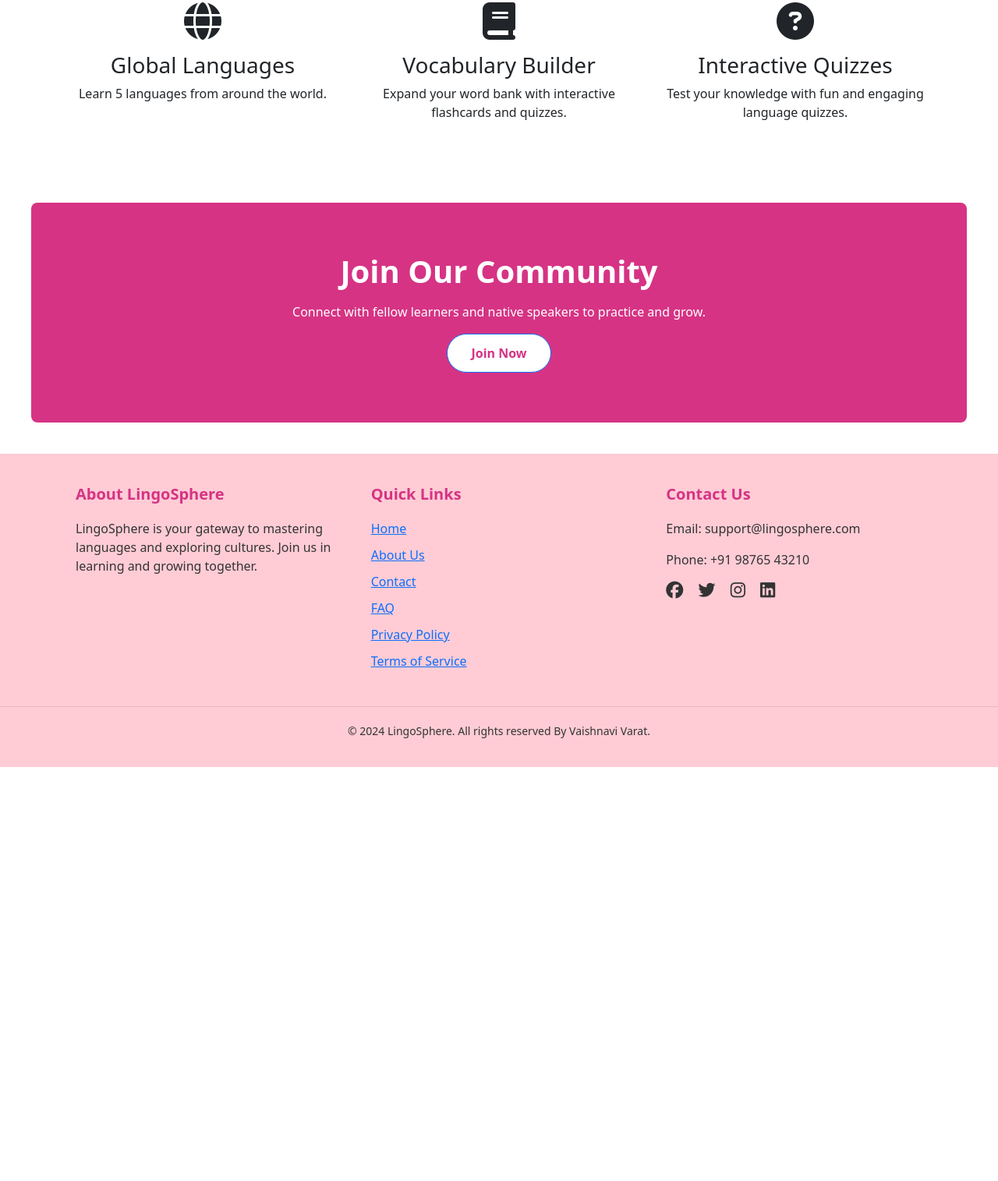
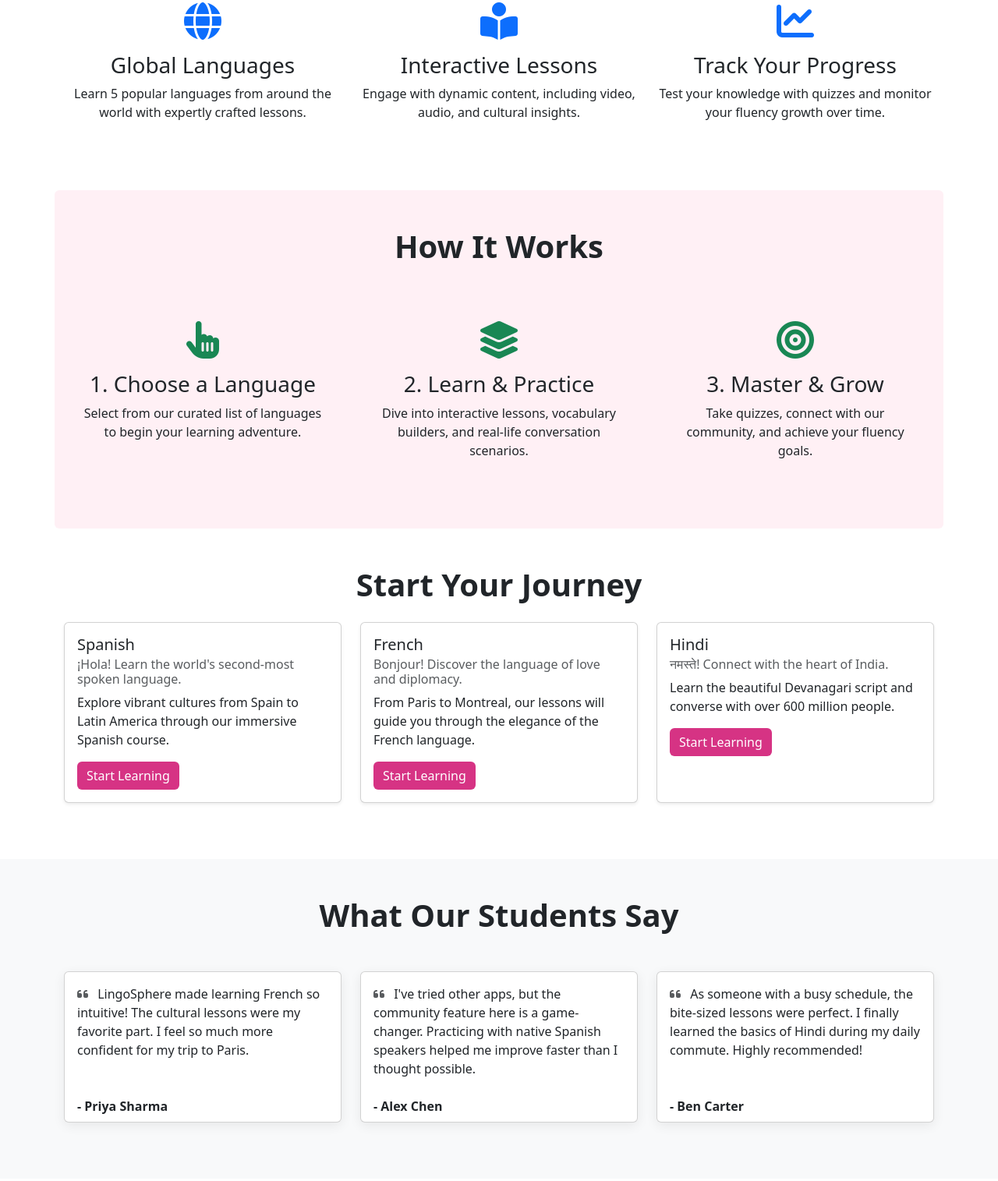
Before and after one commit to SamratSalve530/Language-Leanrning-Platform, a plain HTML site: page index.html in a window 1280 px wide. Shown: the part 453-1968 px from the top of the page at 78% size. Before the commit the page ends 1437 px from the top, so only its background shows below. Drawn offline with nearby package versions, Linux system fonts and the light colour scheme.

Commit message:
Update index.html
Signed-off-by: Samrat salve <samsalve305@gmail.com>

```diff
--- a/index.html
+++ b/index.html
@@ -4,11 +4,10 @@
     <link rel="stylesheet" href="style.css">
     <link href="https://cdn.jsdelivr.net/npm/bootstrap@5.3.2/dist/css/bootstrap.min.css" rel="stylesheet">
     <link rel="stylesheet" href="https://cdn.jsdelivr.net/npm/bootstrap-icons@1.10.5/font/bootstrap-icons.css">
-    <link rel="stylesheet" href="https://cdnjs.cloudflare.com/ajax/libs/font-awesome/6.7.2/css/all.min.css">
-
+    <link rel="stylesheet" href="https://cdnjs.cloudflare.com/ajax/libs/font-awesome/6.5.1/css/all.min.css">
 </head>
 <body>
-    <nav class="navbar navbar-expand-lg navbar-light">
+    <nav class="navbar navbar-expand-lg navbar-light bg-light sticky-top">
         <div class="container">
             <a class="navbar-brand" href="#">LingoSphere</a>
             <button class="navbar-toggler" type="button" data-bs-toggle="collapse" data-bs-target="#navbarNav">
@@ -25,7 +24,7 @@
                             <li><a class="dropdown-item" href="english.html">English</a></li>
                             <li><a class="dropdown-item" href="spanish.html">Spanish</a></li>
                             <li><a class="dropdown-item" href="french.html">French</a></li>
-                    </ul>
+                        </ul>
                     </li>
                     <li class="nav-item"><a class="nav-link" href="about.html">About</a></li>
                     <li class="nav-item"><a class="nav-link" href="contact.html">Contact</a></li>
@@ -45,33 +44,139 @@
         <div class="container">
             <h1>Welcome to LingoSphere</h1>
             <p>Your gateway to mastering languages and exploring cultures.</p>
-
         </div>
     </section>
     <section class="container py-5">
         <h2 class="text-center mb-4">Why Choose LingoSphere?</h2>
         <div class="row text-center">
-            <div class="col-md-4">
-                <i class="fa-solid fa-globe fa-3x mb-3"></i>
+            <div class="col-md-4 mb-4">
+                <i class="fa-solid fa-globe fa-3x mb-3 text-primary"></i>
                 <h3>Global Languages</h3>
-                <p>Learn 5 languages from around the world.</p>
+                <p>Learn 5 popular languages from around the world with expertly crafted lessons.</p>
             </div>
-            <div class="col-md-4">
-                <i class="fa-solid fa-book fa-3x mb-3"></i>
-                <h3>Vocabulary Builder</h3>
-                <p>Expand your word bank with interactive flashcards and quizzes.</p>
+            <div class="col-md-4 mb-4">
+                <i class="fa-solid fa-book-open-reader fa-3x mb-3 text-primary"></i>
+                <h3>Interactive Lessons</h3>
+                <p>Engage with dynamic content, including video, audio, and cultural insights.</p>
             </div>
-
-            <div class="col-md-4">
-                <i class="fa-solid fa-question-circle fa-3x mb-3"></i>
-                <h3>Interactive Quizzes</h3>
-                <p>Test your knowledge with fun and engaging language quizzes.</p>
+            <div class="col-md-4 mb-4">
+                <i class="fa-solid fa-chart-line fa-3x mb-3 text-primary"></i>
+                <h3>Track Your Progress</h3>
+                <p>Test your knowledge with quizzes and monitor your fluency growth over time.</p>
             </div>
-
         </div>
     </section>
 
-    <!-- Community Section -->
+    <section class="container py-5 bg-light rounded">
+        <h2 class="text-center mb-5">How It Works</h2>
+        <div class="row text-center">
+            <div class="col-md-4">
+                <div class="p-4">
+                    <i class="fa-solid fa-hand-pointer fa-3x mb-3 text-success"></i>
+                    <h3>1. Choose a Language</h3>
+                    <p>Select from our curated list of languages to begin your learning adventure.</p>
+                </div>
+            </div>
+            <div class="col-md-4">
+                <div class="p-4">
+                    <i class="fa-solid fa-layer-group fa-3x mb-3 text-success"></i>
+                    <h3>2. Learn & Practice</h3>
+                    <p>Dive into interactive lessons, vocabulary builders, and real-life conversation scenarios.</p>
+                </div>
+            </div>
+            <div class="col-md-4">
+                <div class="p-4">
+                    <i class="fa-solid fa-bullseye fa-3x mb-3 text-success"></i>
+                    <h3>3. Master & Grow</h3>
+                    <p>Take quizzes, connect with our community, and achieve your fluency goals.</p>
+                </div>
+            </div>
+        </div>
+    </section>
+
+    <section class="container py-5">
+        <h2 class="text-center mb-4">Start Your Journey</h2>
+        <div class="row">
+            <div class="col-lg-4 col-md-6 mb-4">
+                <div class="card h-100 shadow-sm">
+                    <div class="card-body">
+                        <h5 class="card-title">Spanish</h5>
+                        <h6 class="card-subtitle mb-2 text-muted">¡Hola! Learn the world's second-most spoken language.</h6>
+                        <p class="card-text">Explore vibrant cultures from Spain to Latin America through our immersive Spanish course.</p>
+                        <a href="spanish.html" class="btn btn-primary">Start Learning</a>
+                    </div>
+                </div>
+            </div>
+            <div class="col-lg-4 col-md-6 mb-4">
+                <div class="card h-100 shadow-sm">
+                    <div class="card-body">
+                        <h5 class="card-title">French</h5>
+                        <h6 class="card-subtitle mb-2 text-muted">Bonjour! Discover the language of love and diplomacy.</h6>
+                        <p class="card-text">From Paris to Montreal, our lessons will guide you through the elegance of the French language.</p>
+                        <a href="french.html" class="btn btn-primary">Start Learning</a>
+                    </div>
+                </div>
+            </div>
+            <div class="col-lg-4 col-md-6 mb-4">
+                <div class="card h-100 shadow-sm">
+                    <div class="card-body">
+                        <h5 class="card-title">Hindi</h5>
+                        <h6 class="card-subtitle mb-2 text-muted">नमस्ते! Connect with the heart of India.</h6>
+                        <p class="card-text">Learn the beautiful Devanagari script and converse with over 600 million people.</p>
+                        <a href="hindi.html" class="btn btn-primary">Start Learning</a>
+                    </div>
+                </div>
+            </div>
+        </div>
+    </section>
+
+    <section class="py-5" style="background-color: #f8f9fa;">
+        <div class="container">
+            <h2 class="text-center mb-5">What Our Students Say</h2>
+            <div class="row">
+                <div class="col-md-6 col-lg-4 mb-4">
+                    <div class="card h-100">
+                        <div class="card-body">
+                            <p class="card-text">
+                                <i class="fas fa-quote-left text-muted me-2"></i>
+                                LingoSphere made learning French so intuitive! The cultural lessons were my favorite part. I feel so much more confident for my trip to Paris.
+                            </p>
+                        </div>
+                        <div class="card-footer bg-transparent border-0">
+                            <strong>- Priya Sharma</strong>
+                        </div>
+                    </div>
+                </div>
+                <div class="col-md-6 col-lg-4 mb-4">
+                    <div class="card h-100">
+                        <div class="card-body">
+                            <p class="card-text">
+                                <i class="fas fa-quote-left text-muted me-2"></i>
+                                I've tried other apps, but the community feature here is a game-changer. Practicing with native Spanish speakers helped me improve faster than I thought possible.
+                            </p>
+                        </div>
+                        <div class="card-footer bg-transparent border-0">
+                            <strong>- Alex Chen</strong>
+                        </div>
+                    </div>
+                </div>
+                <div class="col-md-6 col-lg-4 mb-4">
+                     <div class="card h-100">
+                        <div class="card-body">
+                            <p class="card-text">
+                                <i class="fas fa-quote-left text-muted me-2"></i>
+                                As someone with a busy schedule, the bite-sized lessons were perfect. I finally learned the basics of Hindi during my daily commute. Highly recommended!
+                            </p>
+                        </div>
+                        <div class="card-footer bg-transparent border-0">
+                            <strong>- Ben Carter</strong>
+                        </div>
+                    </div>
+                </div>
+            </div>
+        </div>
+    </section>
+
     <section class="community">
         <div class="container">
             <h2>Join Our Community</h2>
@@ -109,12 +214,10 @@
                 </div>
             </div>
         </div>
-
         <div class="footer-bottom">
             <p>© 2024 LingoSphere. All rights reserved By Vaishnavi Varat.</p>
         </div>
     </footer>
-
     <script src="https://cdn.jsdelivr.net/npm/bootstrap@5.3.2/dist/js/bootstrap.bundle.min.js"></script>
 </body>
 </html>
```
